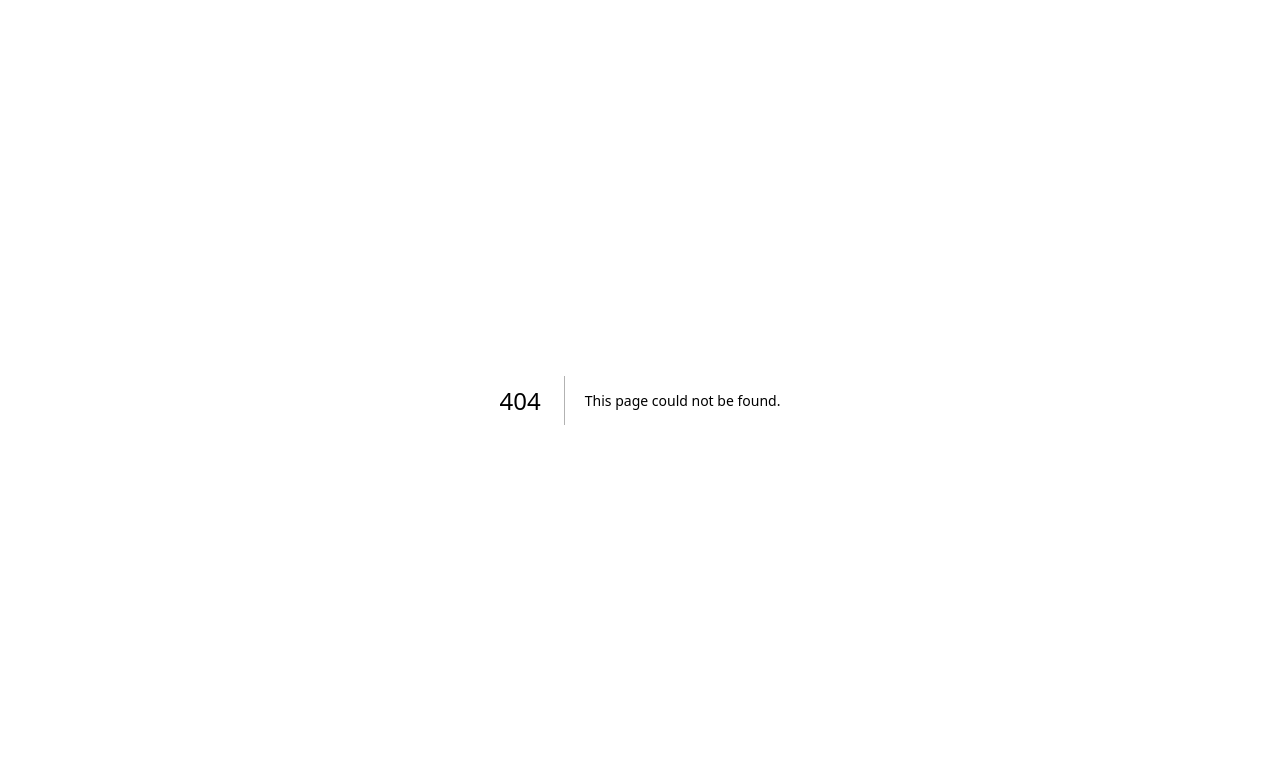
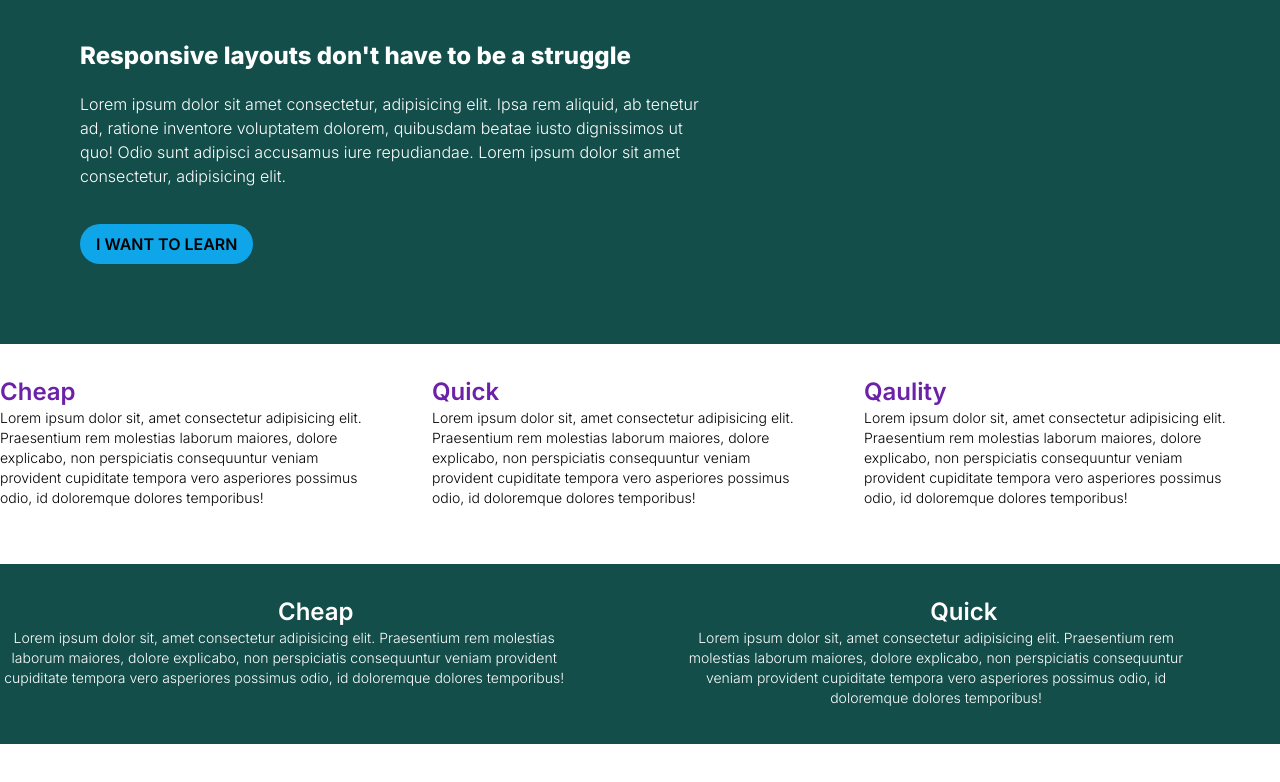
Before and after one commit to t-whelan/NEXTJS-TAILWIND-PROJECT, a Next.js app: page /ch4 in a window 1280 px wide. Before the commit this address had no page. Shown: the top 782 px of the page. Built offline with nearby package versions, Linux system fonts and the light colour scheme.

Commit message:
challenge 4 completed

```diff
--- /dev/null
+++ b/src/app/ch4/page.tsx
@@ -0,0 +1,35 @@
+import React from 'react'
+
+const Ch4 = () =>{
+    return(
+        <div className='bg-teal-900 text-white'>
+        <h1 className=' text-white font-extrabold text-2xl w-[80%] ml-20 py-10 -mb-10'>Responsive layouts don&apos;t have to be a struggle</h1>
+        <p className='font-light text-md ml-20 mt-5  w-1/2'>Lorem ipsum dolor sit amet consectetur, adipisicing elit.
+            Ipsa rem aliquid, ab tenetur ad, ratione inventore voluptatem dolorem,
+            quibusdam beatae iusto dignissimos ut quo!
+             Odio sunt adipisci accusamus iure repudiandae.
+             Lorem ipsum dolor sit amet consectetur, adipisicing elit.
+
+            </p>
+            <button className='bg-sky-500 text-black font-semibold ml-20 mt-9 mb-20 px-4 py-2 rounded-full uppercase'>I want to learn</button>
+   <div className='bg-white flex gap-4'>
+<h3 className='text-purple-800  font-semibold text-2xl py-8'>Cheap
+<p className='w-[90%] text-black font-light text-sm mb-6'>Lorem ipsum dolor sit, amet consectetur adipisicing elit. Praesentium rem molestias laborum maiores, dolore explicabo, non perspiciatis consequuntur veniam provident cupiditate tempora vero asperiores possimus odio, id doloremque dolores temporibus!</p></h3>
+<h3 className='text-purple-800 font-semibold text-2xl py-8'>Quick
+<p className='w-[90%] text-black font-light text-sm mb-6'>Lorem ipsum dolor sit, amet consectetur adipisicing elit. Praesentium rem molestias laborum maiores, dolore explicabo, non perspiciatis consequuntur veniam provident cupiditate tempora vero asperiores possimus odio, id doloremque dolores temporibus!</p></h3>
+<h3 className='text-purple-800 font-semibold text-2xl py-8'>Qaulity
+<p className='w-[90%] text-black font-light text-sm mb-6'>Lorem ipsum dolor sit, amet consectetur adipisicing elit. Praesentium rem molestias laborum maiores, dolore explicabo, non perspiciatis consequuntur veniam provident cupiditate tempora vero asperiores possimus odio, id doloremque dolores temporibus!</p></h3>
+
+   </div>
+   <div className='bg-teal-900 flex gap-4 text-white'>
+   <h3 className='text-center text-white font-semibold text-2xl py-8 mx-auto w-1/2'>Cheap
+   <p className='w-[90%] text-white font-light text-sm mb-6'>Lorem ipsum dolor sit, amet consectetur adipisicing elit. Praesentium rem molestias laborum maiores, dolore explicabo, non perspiciatis consequuntur veniam provident cupiditate tempora vero asperiores possimus odio, id doloremque dolores temporibus!</p></h3>
+   <h3 className=' py-8 text-center text-white font-semibold text-2xl p-10 mx-auto  w-1/2'>Quick
+   <p className='w-[90%] text-white font-light text-sm'>Lorem ipsum dolor sit, amet consectetur adipisicing elit. Praesentium rem molestias laborum maiores, dolore explicabo, non perspiciatis consequuntur veniam provident cupiditate tempora vero asperiores possimus odio, id doloremque dolores temporibus!</p></h3>
+   </div>
+
+    </div>
+    )
+}
+
+export default Ch4
```
